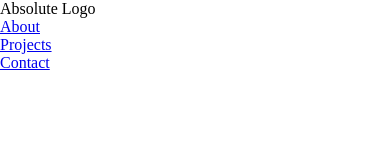
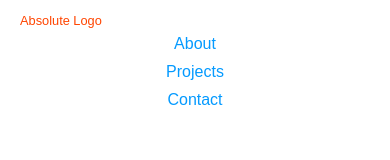
Before and after one commit to oa-dev/100daysofcode, a plain HTML site: page learning-css/position/index.html in a window 390 px wide. Drawn offline with Linux system fonts and the light colour scheme.

Commit message:
Includes media queries for small devices

```diff
--- a/learning-css/position/style.css
+++ b/learning-css/position/style.css
@@ -1,4 +1,93 @@
 * {
   margin: 0;
   padding: 0;
+  font-family: Arial, Helvetica, sans-serif;
 }
+
+.nav-bar {
+  display: flex;
+  justify-content: flex-end;
+  position: relative;
+}
+
+.logo {
+  color: orangered;
+  font-size: 2rem;
+  flex: 1;
+  position: absolute;
+  top: 13px;
+  left: 20px;
+}
+
+.nav-links {
+  display: flex;
+  justify-content: flex-end;
+  align-items: center;
+  width: 80%;
+  list-style-type: none;
+}
+
+.link {
+  margin: 20px 60px;
+}
+
+.link a:link {
+  text-decoration: none;
+  color: rgb(4, 154, 255);
+}
+
+.link a:hover {
+  border-top: 1px solid rgb(4, 154, 255);
+  padding-top: 5px;
+}
+
+.link a:visited {
+  color: rgb(4, 154, 255);
+}
+
+@media screen and (max-width: 700px) {
+  .nav-bar,
+  .logo,
+  .nav-links,
+  .link {
+    all: unset;
+  }
+
+  .nav-bar {
+    display: flex;
+    flex-direction: column;
+  }
+
+  .logo {
+    color: orangered;
+    font-size: 1.2rem;
+    flex: 1;
+    position: absolute;
+    top: 13px;
+    left: 20px;
+  }
+
+  .nav-links {
+    display: flex;
+    flex-direction: column;
+    justify-content: center;
+    align-items: center;
+    margin: 30px 10px;
+  }
+
+  .link {
+    flex: 1 1 100%;
+    margin: 5px;
+  }
+
+  .link a:hover {
+    border: none;
+    color: rgb(100, 4, 255);
+  }
+}
+
+@media screen and (max-width: 400px) {
+  .logo {
+    font-size: 0.8rem;
+  }
+}
```
